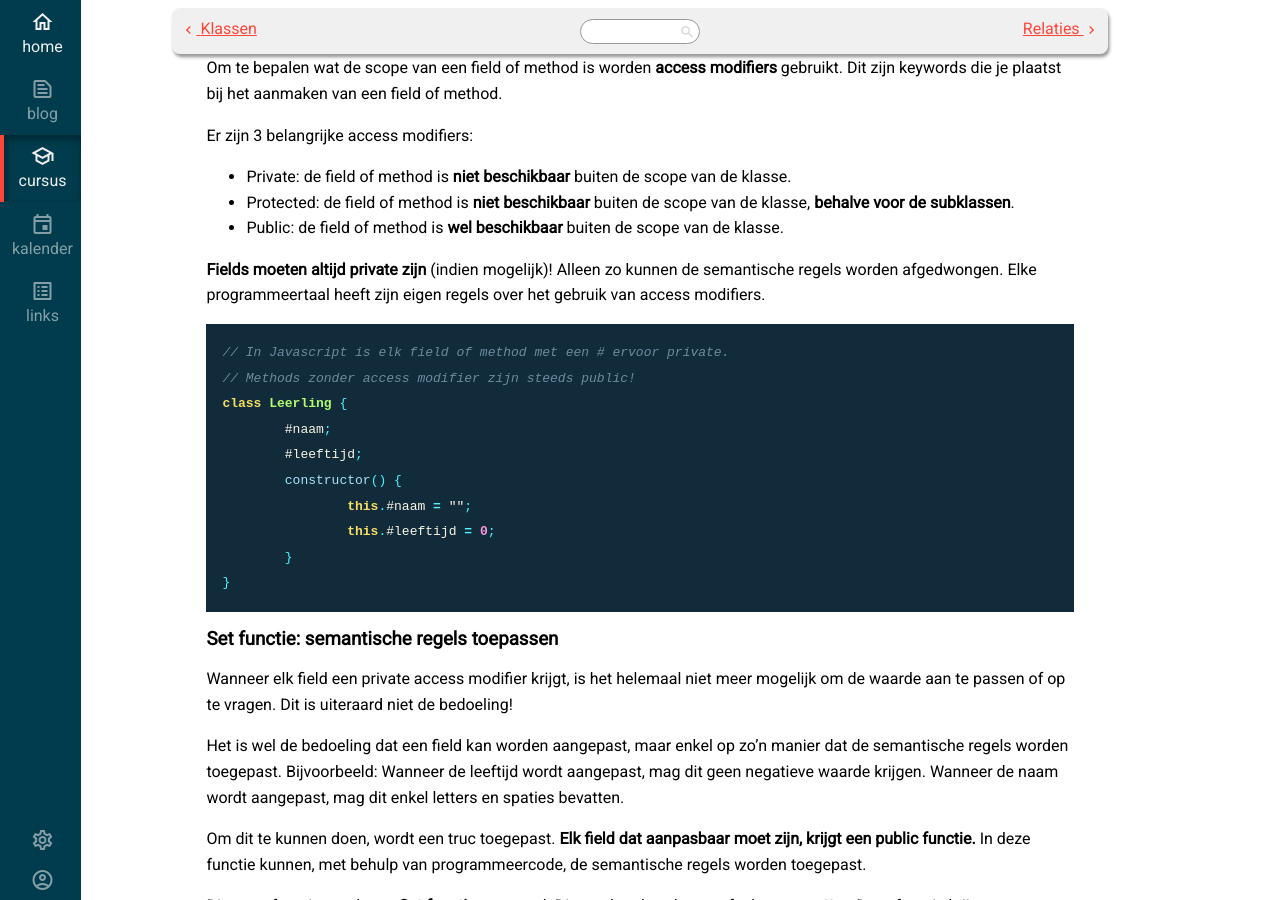
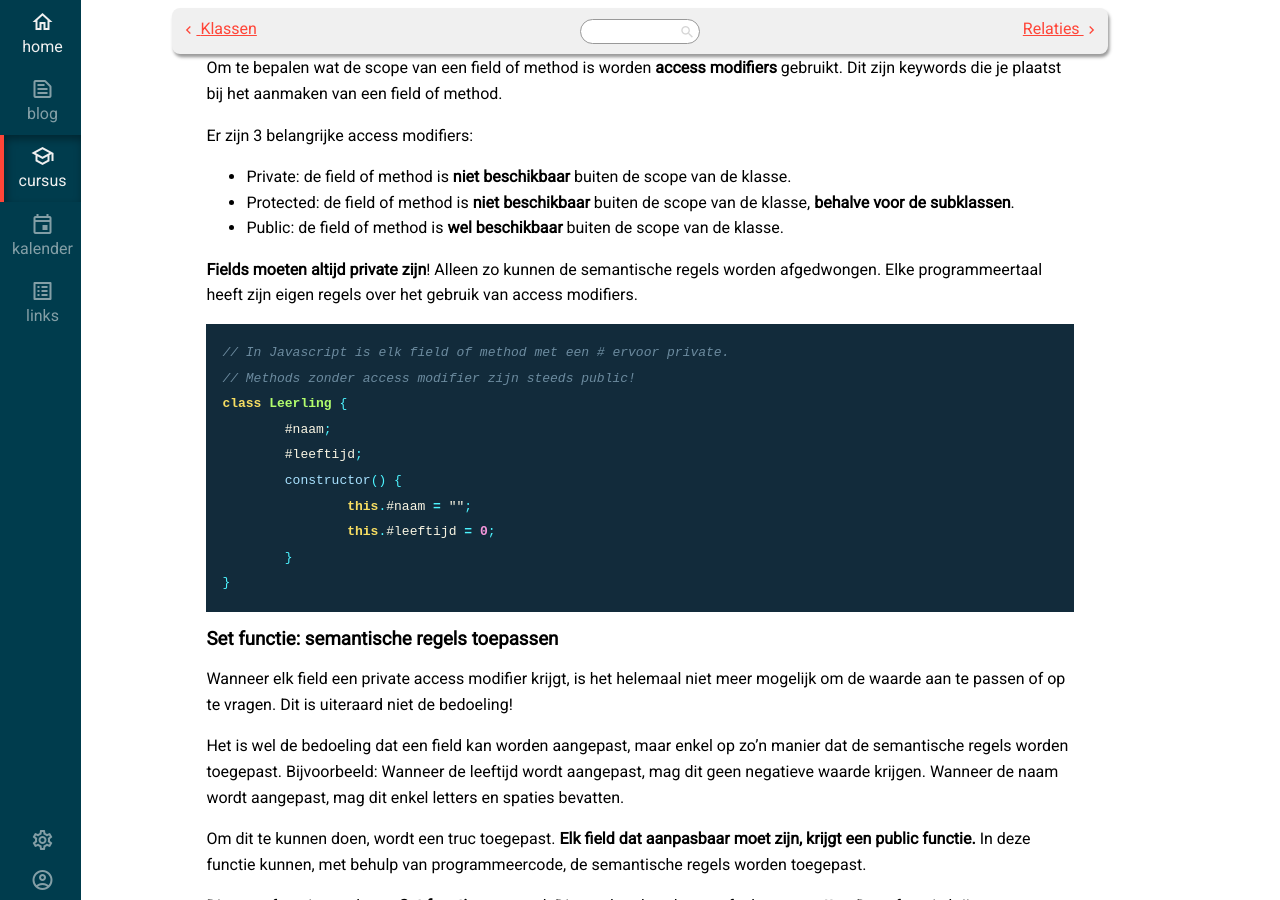
Before and after one commit to T-INFORMATICA/t-informatica.github.io, a Jekyll site: the page built from _courses/programmeren/datastructuren/access-modifiers.md, in a window 1280 px wide and 900 px high, scrolled down 1426 px. Built offline with Jekyll 4.4.1, drawn with Linux system fonts in a browser that asks for light colours; some web fonts are replaced; comment, search, counter and statistics services are not loaded; some of the changed lines change nothing that is shown.

Commit message:
Update access-modifiers.md

````diff
--- a/_courses/programmeren/datastructuren/access-modifiers.md
+++ b/_courses/programmeren/datastructuren/access-modifiers.md
@@ -103,7 +103,7 @@
  - Protected: de field of method is **niet beschikbaar** buiten de scope van de klasse, **behalve voor de subklassen**.
  - Public: de field of method is **wel beschikbaar** buiten de scope van de klasse.
 
-**Fields moeten altijd private zijn** (indien mogelijk)! Alleen zo kunnen de semantische regels worden afgedwongen. Elke programmeertaal heeft zijn eigen regels over het gebruik van access modifiers.
+**Fields moeten altijd private zijn**! Alleen zo kunnen de semantische regels worden afgedwongen. Elke programmeertaal heeft zijn eigen regels over het gebruik van access modifiers.
 
 ```javascript
 // In Javascript is elk field of method met een # ervoor private.
@@ -184,9 +184,9 @@
 	string naam = "";
 	int _leeftijd = 0;
 
-	public void SetLeeftijd(int leeftijd) {
-		If (leeftijd > 0) {
-			this._leeftijd = leeftijd;
+	public int Leeftijd {
+		set {
+			this._leeftijd = value;
 		}
 	}
 }
@@ -227,11 +227,13 @@
 ```
 ```csharp
 class Leerling {
-	string naam = "";
+	string _naam = "";
 	int _leeftijd = 0;
 
-	public void GetNaam() {
-		return this._naam;
+	public string Naam {
+		get {
+			return this._naam;
+		}
 	}
 }
 ```
````
